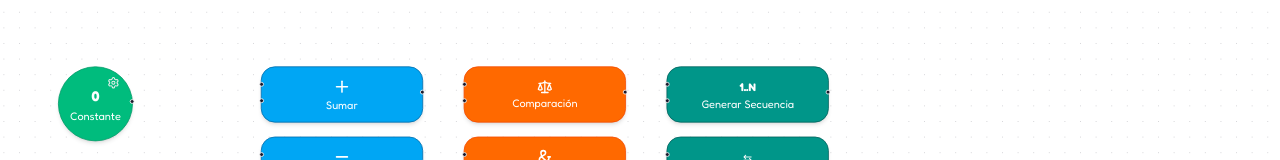
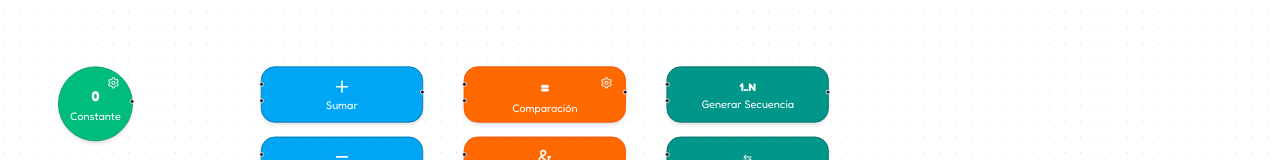
Before and after one commit to gabrielmj23/dataflow-project, a React (Vite) app: page / in a window 1280 px wide. Shown: the part 130-290 px from the top of the page. Built offline with nearby package versions, Linux system fonts and the light colour scheme.

Commit message:
feat(ui): configurar nodo de comparación

```diff
--- a/src/components/nodes/control/comparison-node.tsx
+++ b/src/components/nodes/control/comparison-node.tsx
@@ -1,17 +1,180 @@
-import { memo } from "react";
-import type { NodeProps } from "@xyflow/react";
-import { Scale } from "lucide-react";
+import {
+  memo,
+  useCallback,
+  useId,
+  useMemo,
+  useState,
+  type ReactNode,
+} from "react";
+import { useReactFlow, type NodeProps } from "@xyflow/react";
 
 import { ControlRectNodeShell } from "@/components/nodes/control/control-rect-node-shell";
+import {
+  Dialog,
+  DialogContent,
+  DialogHeader,
+  DialogTitle,
+} from "@/components/ui/dialog";
+import { Button } from "@/components/ui/button";
+
+type ComparisonOperator = "==" | "!=" | "<" | "<=" | ">" | ">=";
+
+const OPERATORS: Array<{
+  op: ComparisonOperator;
+  label: string;
+  icon: ReactNode;
+}> = [
+  {
+    op: "==",
+    label: "Igual",
+    icon: <span className="-rotate-90 text-2xl font-bold">=</span>,
+  },
+  {
+    op: "!=",
+    label: "Distinto",
+    icon: <span className="-rotate-90 text-2xl font-bold">≠</span>,
+  },
+  {
+    op: "<",
+    label: "Menor",
+    icon: <span className="rotate-90 text-2xl font-bold">{"<"}</span>,
+  },
+  {
+    op: "<=",
+    label: "Menor o igual",
+    icon: <span className="rotate-90 text-2xl font-bold">≤</span>,
+  },
+  {
+    op: ">",
+    label: "Mayor",
+    icon: <span className="-rotate-90 text-2xl font-bold">{">"}</span>,
+  },
+  {
+    op: ">=",
+    label: "Mayor o igual",
+    icon: <span className="-rotate-90 text-2xl font-bold">≥</span>,
+  },
+];
 
 export type ComparisonNodeData = {
   label?: string;
+  operator?: ComparisonOperator;
 };
 
-export const ComparisonNode = memo(({ data }: NodeProps) => {
-  const { label = "Comparación" } = (data ?? {}) as ComparisonNodeData;
+export const ComparisonNode = memo(({ id, data }: NodeProps) => {
+  const { label = "Comparación", operator: rawOperator } = (data ??
+    {}) as ComparisonNodeData;
 
-  return <ControlRectNodeShell icon={<Scale className="h-5 w-5" />} label={label} />;
+  const operator = useMemo<ComparisonOperator>(() => {
+    if (
+      rawOperator === "==" ||
+      rawOperator === "!=" ||
+      rawOperator === "<" ||
+      rawOperator === "<=" ||
+      rawOperator === ">" ||
+      rawOperator === ">="
+    ) {
+      return rawOperator;
+    }
+    return "==";
+  }, [rawOperator]);
+
+  const { setNodes } = useReactFlow();
+  const setOperator = useCallback(
+    (nextOperator: ComparisonOperator) => {
+      setNodes((prev) =>
+        prev.map((node) =>
+          node.id === id
+            ? {
+                ...node,
+                data: {
+                  ...(node.data ?? {}),
+                  operator: nextOperator,
+                },
+              }
+            : node
+        )
+      );
+    },
+    [id, setNodes]
+  );
+
+  const [isDialogOpen, setIsDialogOpen] = useState(false);
+  const [draftOperator, setDraftOperator] =
+    useState<ComparisonOperator>(operator);
+
+  const openDialog = useCallback(() => {
+    setDraftOperator(operator);
+    setIsDialogOpen(true);
+  }, [operator]);
+
+  const headingId = useId();
+
+  return (
+    <>
+      <ControlRectNodeShell
+        icon={OPERATORS.find(({ op }) => op === operator)?.icon ?? "?"}
+        label={label}
+        onConfigClick={openDialog}
+      />
+
+      <Dialog open={isDialogOpen} onOpenChange={setIsDialogOpen}>
+        <DialogContent>
+          <DialogHeader>
+            <DialogTitle id={headingId}>Configurar comparación</DialogTitle>
+          </DialogHeader>
+
+          <div className="space-y-4">
+            <p className="text-sm text-muted-foreground">
+              Elige cómo comparar los dos valores de entrada.
+            </p>
+
+            <div className="grid grid-cols-2 gap-2">
+              {OPERATORS.map(({ op, label: opLabel, icon }) => {
+                const isSelected = draftOperator === op;
+                return (
+                  <Button
+                    key={op}
+                    type="button"
+                    variant={isSelected ? "default" : "outline"}
+                    className="h-auto justify-start px-3 py-2"
+                    onClick={() => setDraftOperator(op)}
+                  >
+                    <span className="mr-2 text-base font-extrabold">
+                      {icon}
+                    </span>
+                    <span className="text-sm font-medium">{opLabel}</span>
+                  </Button>
+                );
+              })}
+            </div>
+
+            <div className="flex items-center justify-end gap-2">
+              <Button
+                type="button"
+                variant="secondary"
+                onClick={() => {
+                  setDraftOperator(operator);
+                  setIsDialogOpen(false);
+                }}
+              >
+                Cancelar
+              </Button>
+              <Button
+                type="button"
+                onClick={() => {
+                  setOperator(draftOperator);
+                  setIsDialogOpen(false);
+                }}
+              >
+                Listo
+              </Button>
+            </div>
+          </div>
+        </DialogContent>
+      </Dialog>
+    </>
+  );
 });
 
 ComparisonNode.displayName = "ComparisonNode";
--- a/src/components/nodes/control/control-rect-node-shell.tsx
+++ b/src/components/nodes/control/control-rect-node-shell.tsx
@@ -2,17 +2,29 @@ import type { ReactNode } from "react";
 
 import { Handle, Position } from "@xyflow/react";
 
-import { BaseNode } from "@/components/base-node";
+import { BaseNode, BaseNodeHeader } from "@/components/base-node";
+import NodeSettingsButton from "@/components/ui/node-settings-button";
 
 type ControlRectNodeShellProps = {
   icon: ReactNode;
   label: string;
   variant?: "default" | "singleInDualOut";
+  onConfigClick?: () => void;
 };
 
-export function ControlRectNodeShell({ icon, label, variant = "default" }: ControlRectNodeShellProps) {
+export function ControlRectNodeShell({
+  icon,
+  label,
+  variant = "default",
+  onConfigClick,
+}: ControlRectNodeShellProps) {
   return (
     <BaseNode className="relative flex h-18 w-52 flex-col items-center justify-center rounded-2xl border-orange-600 bg-orange-500 px-5 text-center text-white shadow-md">
+      {onConfigClick && (
+        <BaseNodeHeader className="absolute top-1 right-1">
+          <NodeSettingsButton onClick={onConfigClick} />
+        </BaseNodeHeader>
+      )}
       <div className="flex flex-col items-center gap-0.5">
         <div className="text-xl font-bold leading-none">{icon}</div>
         <div className="text-sm leading-tight">{label}</div>
```
